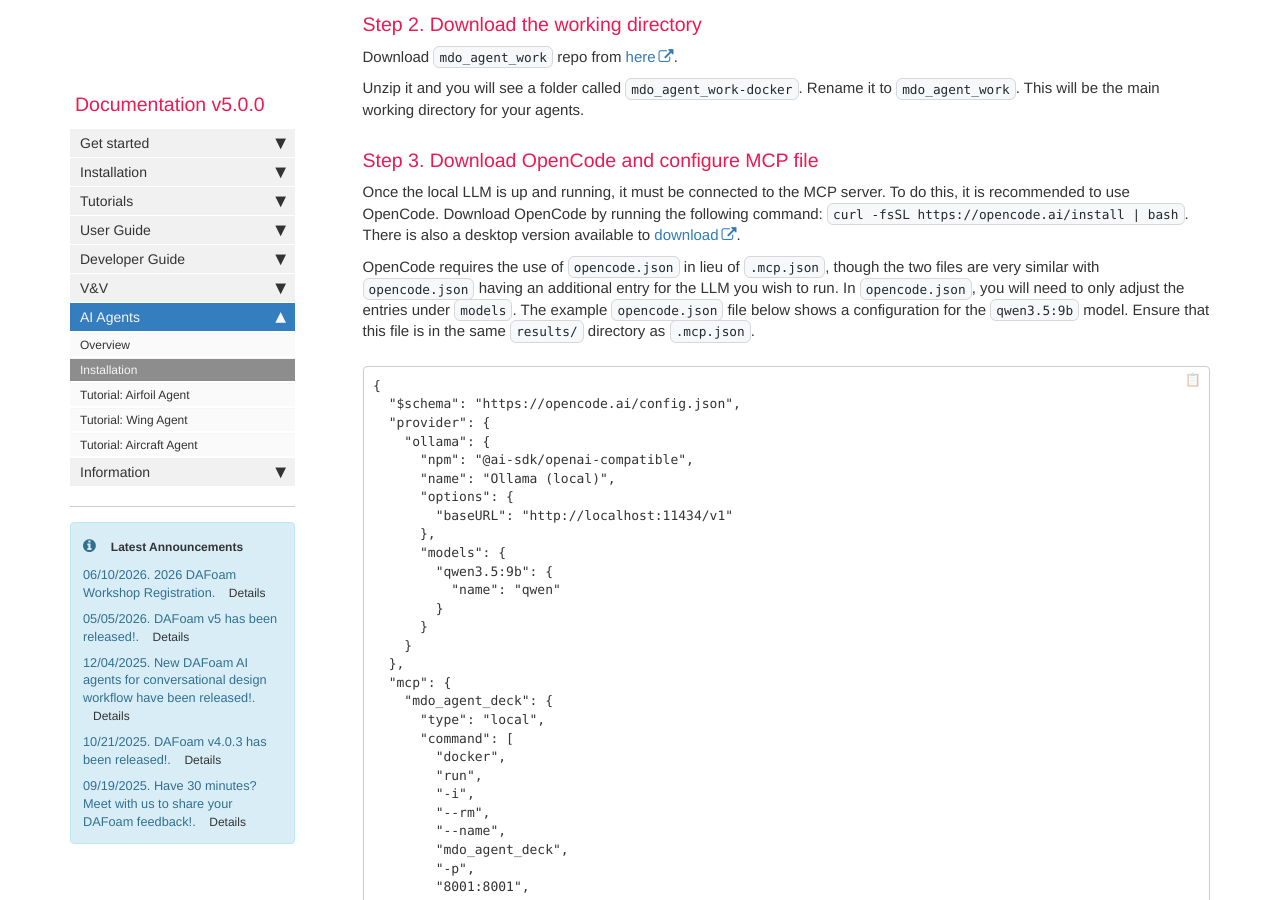
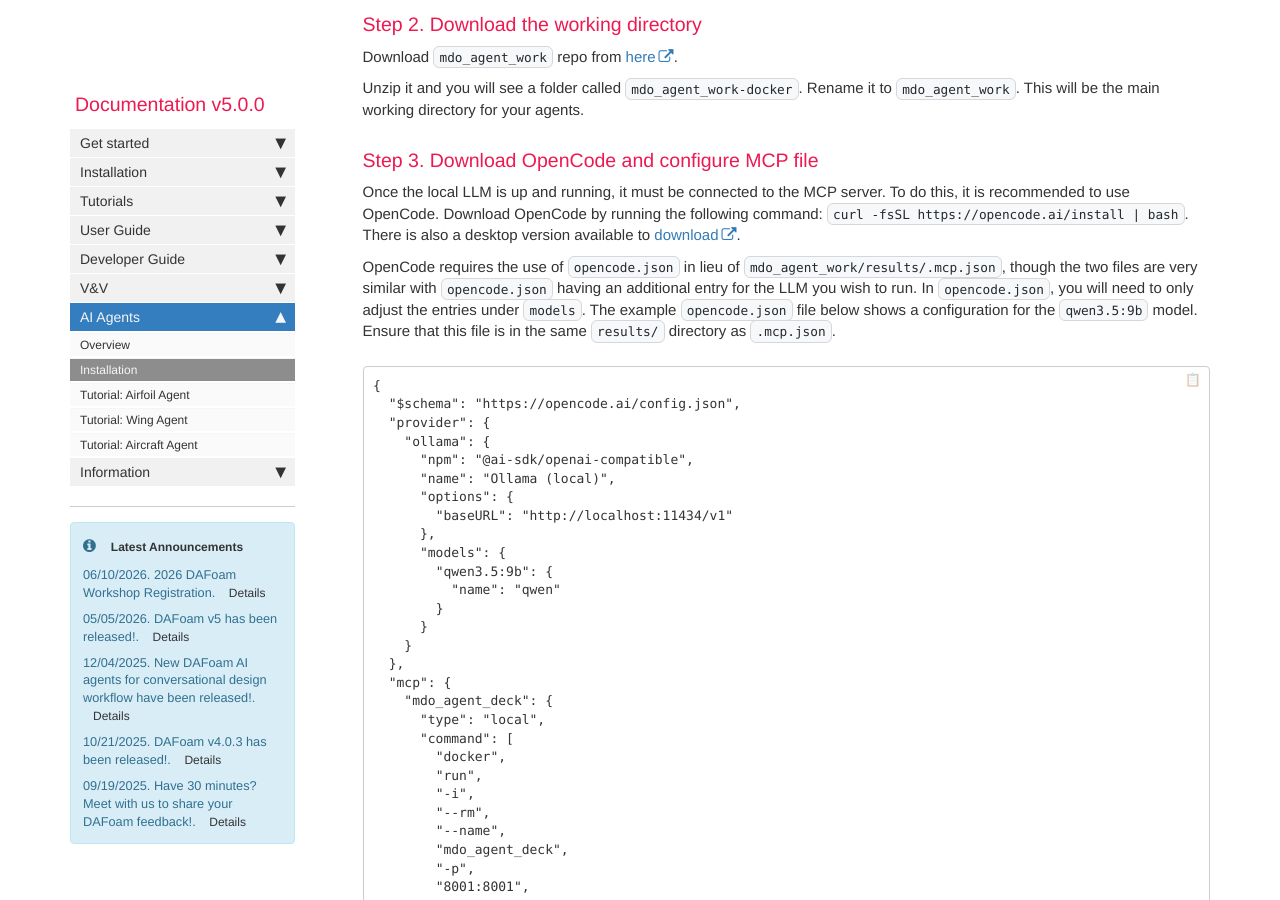
Before and after one commit to DAFoam/DAFoam.github.io, a Jekyll site: the page built from pages/mydoc/mydoc_ai_agent_installation.md, in a window 1280 px wide and 900 px high, scrolled down 9167 px. Built offline with Jekyll 4.4.1, drawn with Linux system fonts in a browser that asks for light colours; comment, search, counter and statistics services are not loaded.

Commit message:
Update installation instructions for OpenCode
Clarify the path for opencode.json in relation to mdo_agent_work.

````diff
--- a/pages/mydoc/mydoc_ai_agent_installation.md
+++ b/pages/mydoc/mydoc_ai_agent_installation.md
@@ -346,7 +346,7 @@ Unzip it and you will see a folder called `mdo_agent_work-docker`. Rename it to
 ### Step 3. Download OpenCode and configure MCP file
 Once the local LLM is up and running, it must be connected to the MCP server. To do this, it is recommended to use OpenCode. Download OpenCode by running the following command: `curl -fsSL https://opencode.ai/install | bash`. There is also a desktop version available to [download](https://opencode.ai/download).
 
-OpenCode requires the use of `opencode.json` in lieu of `.mcp.json`, though the two files are very similar with `opencode.json` having an additional entry for the LLM you wish to run. In `opencode.json`, you will need to only adjust the entries under `models`. The example `opencode.json` file below shows a configuration for the `qwen3.5:9b` model. Ensure that this file is in the same `results/` directory as `.mcp.json`.
+OpenCode requires the use of `opencode.json` in lieu of `mdo_agent_work/results/.mcp.json`, though the two files are very similar with `opencode.json` having an additional entry for the LLM you wish to run. In `opencode.json`, you will need to only adjust the entries under `models`. The example `opencode.json` file below shows a configuration for the `qwen3.5:9b` model. Ensure that this file is in the same `results/` directory as `.mcp.json`.
 
 ```
 {
````
